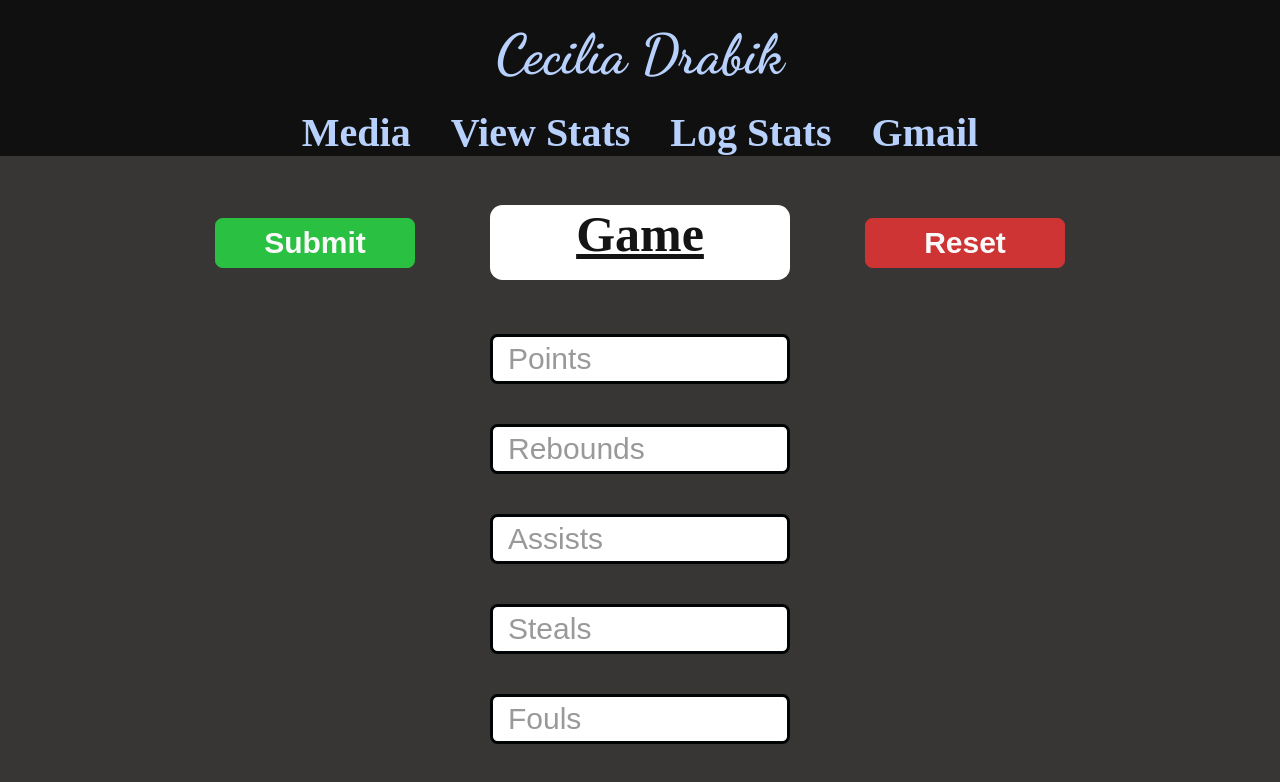
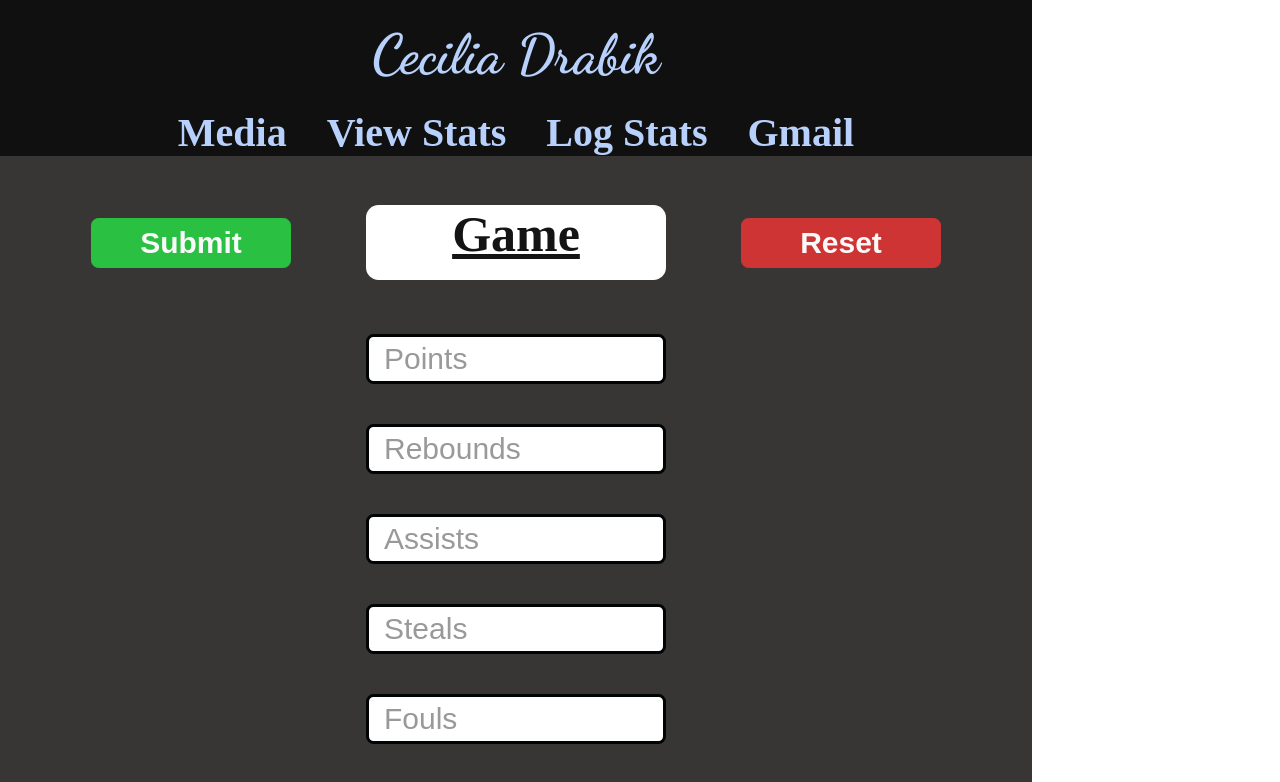
Before and after one commit to mkdrabik/Ciels_Stats, a React (Create React App) app: page /stat_form in a window 1280 px wide. Shown: the top 782 px of the page. Built offline with nearby package versions, Linux system fonts and the light colour scheme; the HTML template or start-up script is replaced by a standard one; a web font is replaced by a local one.

Commit message:
fixed bg

```diff
--- a/src/pages/css/Stat_Form.css
+++ b/src/pages/css/Stat_Form.css
@@ -30,6 +30,7 @@
 
 .bg {
   background-color: rgb(56, 53, 53);
+  position: fixed;
 }
 
 .col {
```
